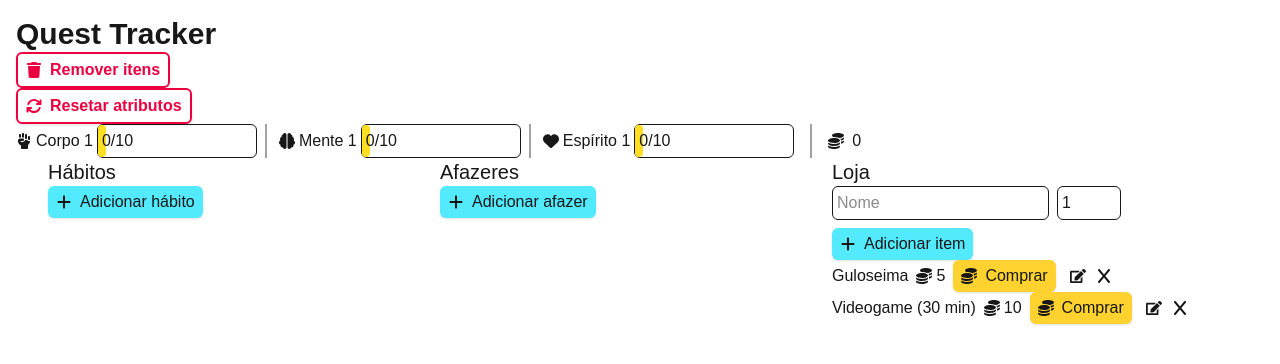
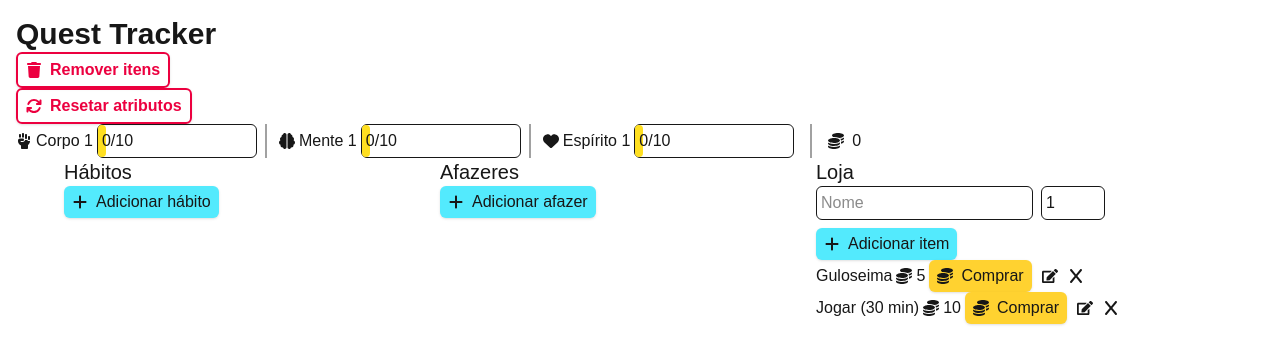
Before and after one commit to gab-souza-martins/gamified-habit-tracker, a Next.js app: page / in a window 1280 px wide. Shown: the top 364 px of the page. Built offline with nearby package versions, Linux system fonts and the light colour scheme.

Commit message:
Alterada justificação da seções e adicionados flex-wrap aos SortableItem de TodoList.tsx e Shop.tsx

```diff
--- a/src/app/Components/Shop.tsx
+++ b/src/app/Components/Shop.tsx
@@ -58,7 +58,7 @@ const SortableItem: React.FC<SortableItemProps> = ({
          ref={setNodeRef}
          style={style}
          {...attributes}
-         className="flex items-center gap-2"
+         className="flex items-center gap-1 flex-wrap"
       >
          {editId === i.id ? (
             <form
@@ -158,7 +158,7 @@ const Shop: React.FC<ShopProps> = ({ buyItem }) => {
          ? JSON.parse(saved)
          : [
               { id: crypto.randomUUID(), name: "Guloseima", cost: 5 },
-              { id: crypto.randomUUID(), name: "Videogame (30 min)", cost: 10 },
+              { id: crypto.randomUUID(), name: "Jogar (30 min)", cost: 10 },
            ];
       setItemList(parsed);
    }, []);
--- a/src/app/Components/TodoList.tsx
+++ b/src/app/Components/TodoList.tsx
@@ -71,7 +71,7 @@ const TodoList: React.FC<TodoListProps> = ({ giveReward, removeReward }) => {
             ref={setNodeRef}
             style={style}
             {...attributes}
-            className="flex items-center gap-2"
+            className="flex items-center gap-2 flex-wrap"
          >
             <div className="flex items-center gap-2">
                <input
--- a/src/app/page.tsx
+++ b/src/app/page.tsx
@@ -129,7 +129,7 @@ const Home = () => {
          </header>
 
          <main>
-            <div className="flex flex-col lg:flex-row items-start justify-around gap-4">
+            <div className="flex flex-col lg:flex-row items-start justify-evenly gap-4">
                <section className="min-w-1/4 max-w-[25rem]">
                   <HabitList
                      giveReward={handleGiveReward}
```
